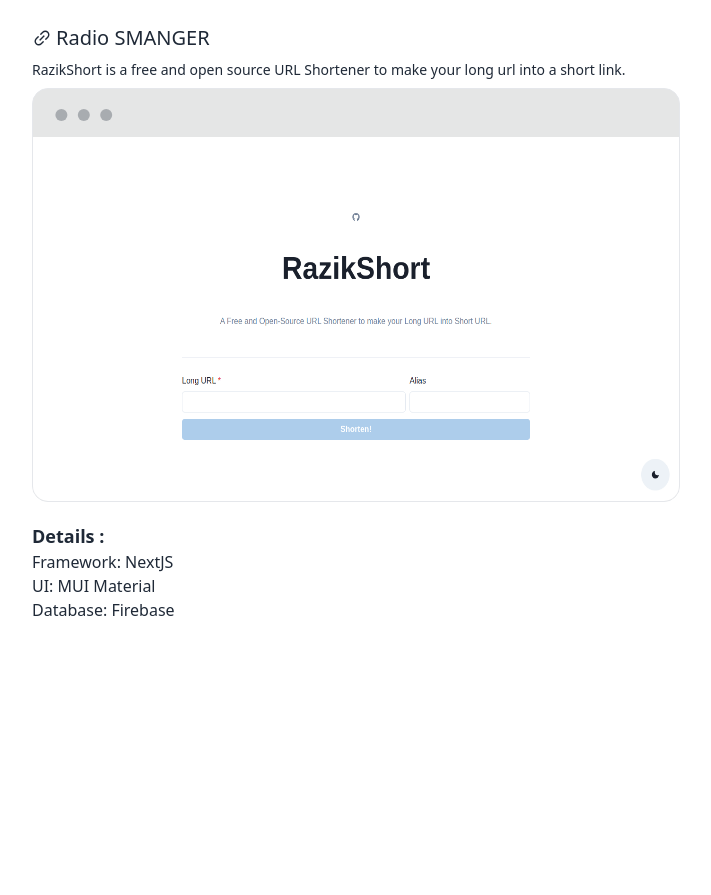
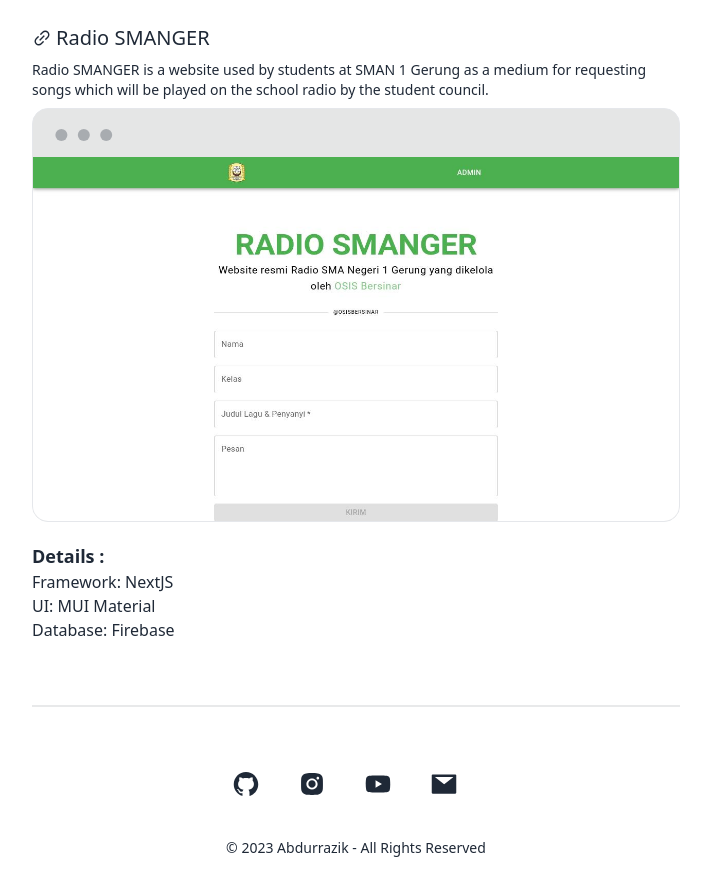
Before and after one commit to razikdontcare/razik, a Next.js app: page /projects in a window 1280 px wide. Shown: the part 1500-2395 px from the top of the page, without its empty margins (284-995 px from the left). Before the commit the page ends 2187 px from the top, so only its background shows below. Built offline with nearby package versions, Linux system fonts and the light colour scheme.

Commit message:
release prod

```diff
--- /dev/null
+++ b/components/Footer.jsx
@@ -0,0 +1,37 @@
+import {
+  AiFillInstagram,
+  AiFillMail,
+  AiFillYoutube,
+  AiFillGithub,
+} from "react-icons/ai";
+
+const Footer = () => {
+    return (
+        <footer className="footer footer-center p-10 text-base-content rounded">
+          <div>
+            <div className="grid grid-flow-col gap-4">
+              <a className="w-[50px]" href="https://github.com/razikdontcare">
+                <AiFillGithub size={28} />
+              </a>
+              <a
+                className="w-[50px]"
+                href="https://www.instagram.com/razikdontcare"
+              >
+                <AiFillInstagram size={28} />
+              </a>
+              <a className="w-[50px]" href="https://youtube.com/razikdontcare">
+                <AiFillYoutube size={28} />
+              </a>
+              <a className="w-[50px]" href="mailto:contact@razik.my.id">
+                <AiFillMail size={28} />
+              </a>
+            </div>
+          </div>
+          <div>
+            <p>&copy; 2023 Abdurrazik - All Rights Reserved</p>
+          </div>
+        </footer>
+    )
+}
+
+export default Footer
--- a/pages/index.jsx
+++ b/pages/index.jsx
@@ -2,17 +2,30 @@
 import Head from "next/head";
 import {
   AiOutlineLink,
-  AiFillInstagram,
-  AiFillMail,
-  AiFillYoutube,
 } from "react-icons/ai";
+
+import Footer from "../components/Footer";
 
 function Home() {
   return (
     <>
       <Head>
-        <title>Razik</title>
-        <link rel="shortcut icon" href="/dp.jpg" type="image/x-icon" />
+        <title>Abdurrazik</title>
+        <link rel="shortcut icon" href="dp.jpg" type="image/x-icon" />
+        <meta name="title" content="Abdurrazik" />
+        <meta name="description" content="18 year old web developer. based in Lombok, Indonesia. currently studying at SMAN 1 Gerung as 3rd grade student." />
+
+        <meta property="og:type" content="website" />
+        <meta property="og:url" content="https://razik.my.id/" />
+        <meta property="og:title" content="Abdurrazik" />
+        <meta property="og:description" content="18 year old web developer. based in Lombok, Indonesia. currently studying at SMAN 1 Gerung as 3rd grade student." />
+        <meta property="og:image" content="dp.jpg" />
+
+        <meta property="twitter:card" content="summary_large_image" />
+        <meta property="twitter:url" content="https://razik.my.id/" />
+        <meta property="twitter:title" content="Abdurrazik" />
+        <meta property="twitter:description" content="18 year old web developer. based in Lombok, Indonesia. currently studying at SMAN 1 Gerung as 3rd grade student." />
+        <meta property="twitter:image" content="dp.jpg" />
       </Head>
 
       <div className="container max-w-[680px] mx-auto md:my-[2%] px-4">
@@ -24,7 +37,7 @@
           </div>
           <div className="mx-5 grid grid-cols-1 gap-1">
             <h1 className="font-bold col-auto text-2xl">Abdurrazik</h1>
-            <span className="col-auto text-sm">{"Pelajar/Mahasiswa"}</span>
+            <span className="col-auto text-sm">Student</span>
           </div>
         </div>
 
@@ -163,27 +176,7 @@
 
         <div className="divider"></div>
 
-        <footer className="footer footer-center p-10 text-base-content rounded">
-          <div>
-            <div className="grid grid-flow-col gap-4">
-              <a
-                className="w-[50px]"
-                href="https://www.instagram.com/razikdontcare"
-              >
-                <AiFillInstagram size={28} />
-              </a>
-              <a className="w-[50px]" href="mailto:contact@razik.my.id">
-                <AiFillMail size={28} />
-              </a>
-              <a className="w-[50px]" href="https://youtube.com/razikdontcare">
-                <AiFillYoutube size={28} />
-              </a>
-            </div>
-          </div>
-          <div>
-            <p>&copy; 2023 Abdurrazik - All Rights Reserved</p>
-          </div>
-        </footer>
+        <Footer />
       </div>
     </>
   );
--- a/pages/projects/index.jsx
+++ b/pages/projects/index.jsx
@@ -2,18 +2,31 @@
 import Head from "next/head";
 import {
   AiOutlineLink,
-  AiFillInstagram,
-  AiFillMail,
-  AiFillYoutube,
   AiOutlineHome,
 } from "react-icons/ai";
+
+import Footer from '../../components/Footer'
 
 const Projects = () => {
   return (
     <>
       <Head>
         <title>Abdurrazik | Projects</title>
-        <link rel="shortcut icon" href="/dp.jpg" type="image/x-icon" />
+        <link rel="shortcut icon" href="dp.jpg" type="image/x-icon" />
+        <meta name="title" content="Abdurrazik | Projects" />
+        <meta name="description" content="18 year old web developer. based in Lombok, Indonesia. currently studying at SMAN 1 Gerung as 3rd grade student." />
+
+        <meta property="og:type" content="website" />
+        <meta property="og:url" content="https://razik.my.id/projects/" />
+        <meta property="og:title" content="Abdurrazik | Projects" />
+        <meta property="og:description" content="18 year old web developer. based in Lombok, Indonesia. currently studying at SMAN 1 Gerung as 3rd grade student." />
+        <meta property="og:image" content="dp.jpg" />
+
+        <meta property="twitter:card" content="summary_large_image" />
+        <meta property="twitter:url" content="https://razik.my.id/projects/" />
+        <meta property="twitter:title" content="Abdurrazik | Projects" />
+        <meta property="twitter:description" content="18 year old web developer. based in Lombok, Indonesia. currently studying at SMAN 1 Gerung as 3rd grade student." />
+        <meta property="twitter:image" content="dp.jpg" />
       </Head>
 
       <div className="container max-w-[680px] mx-auto md:my-[2%] px-4">
@@ -122,13 +135,12 @@
               Radio SMANGER
             </a>
             <p className="text-sm my-2">
-              RazikShort is a free and open source URL Shortener to make your
-              long url into a short link.
+              Radio SMANGER is a website used by students at SMAN 1 Gerung as a medium for requesting songs which will be played on the school radio by the student council.
             </p>
             <div className="mockup-window border bg-base-300">
               <img
-                src="/razikshort.png"
-                alt="razikshort"
+                src="/radiosmanger.jpg"
+                alt="radiosmanger"
                 className="aspect-video"
               />
             </div>
@@ -152,6 +164,9 @@
 						</div>
           </div>
 
+          <div className="divider"></div>
+
+          <Footer />
         </div>
       </div>
     </>
```
Also changed, not shown: public/radiosmanger.jpg (added).
